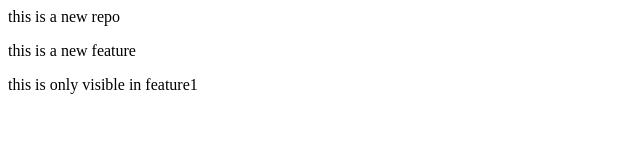
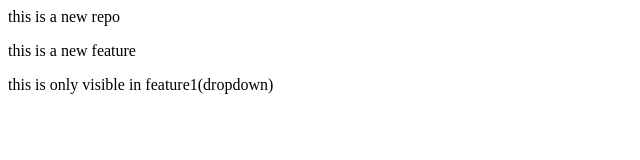
Before and after one commit to PerumandlaYakobu/locolrepo, a plain HTML site: page index.html in a window 1280 px wide. Shown: the whole page, without its empty margins (0-640 px from the left). Drawn offline with Linux system fonts and the light colour scheme.

Commit message:
added dropdown

```diff
--- a/index.html
+++ b/index.html
@@ -1,3 +1,3 @@
 <p> this is a new repo</p>
 <p> this is a new feature</p>
-<p> this is only visible in feature1</p>
+<p> this is only visible in feature1(dropdown)</p>
```
